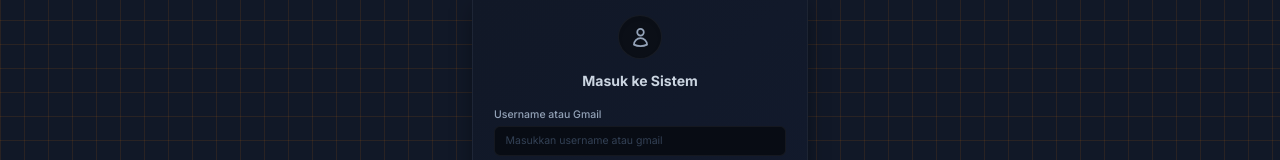
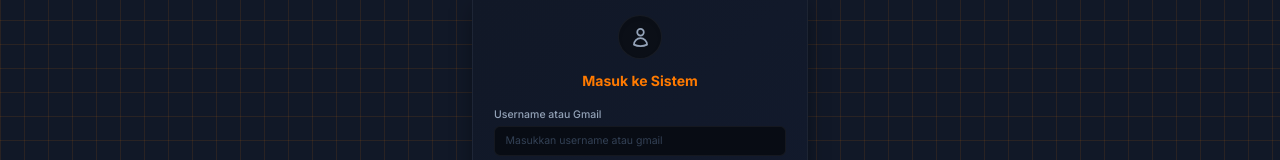
Before and after one commit to 404dynzz/Retrokomputer, a Vue app in the folder frontend/: page /login in a window 1280 px wide. Shown: the part 316-476 px from the top of the page. Built offline with nearby package versions, Linux system fonts and the light colour scheme.

Commit message:
style: change 'Masuk ke Sistem' heading color to retro-orange

```diff
--- a/frontend/src/pages/LoginPage.vue
+++ b/frontend/src/pages/LoginPage.vue
@@ -32,7 +32,7 @@
           </div>
         </div>
 
-        <h2 class="text-base font-bold text-slate-800 text-center mb-5">Masuk ke Sistem</h2>
+        <h2 class="text-base font-bold text-retro-orange text-center mb-5">Masuk ke Sistem</h2>
 
         <div v-if="authStore.error" class="mb-4 p-2.5 rounded-md bg-red-50 border border-red-200 text-red-600 text-xs">
           {{ authStore.error }}
```
